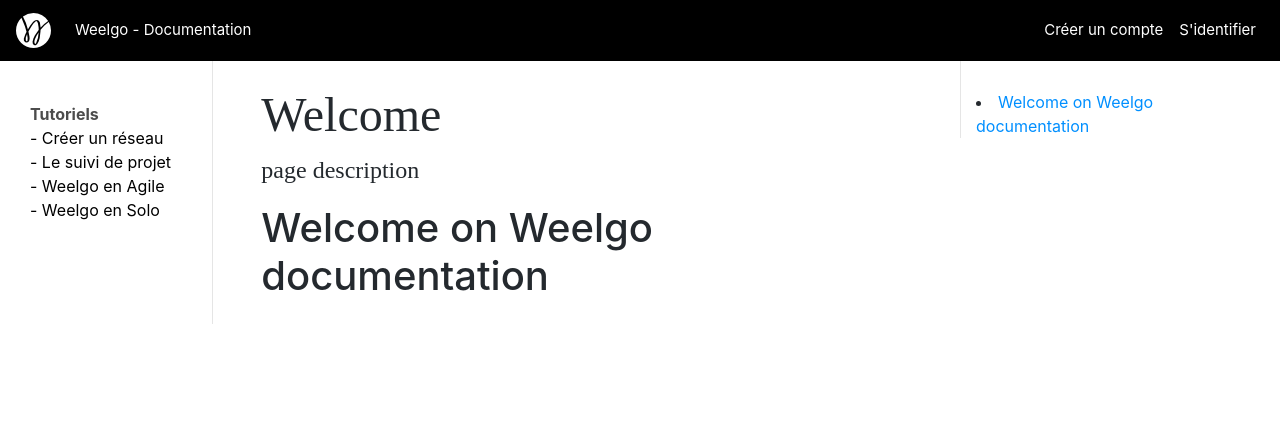
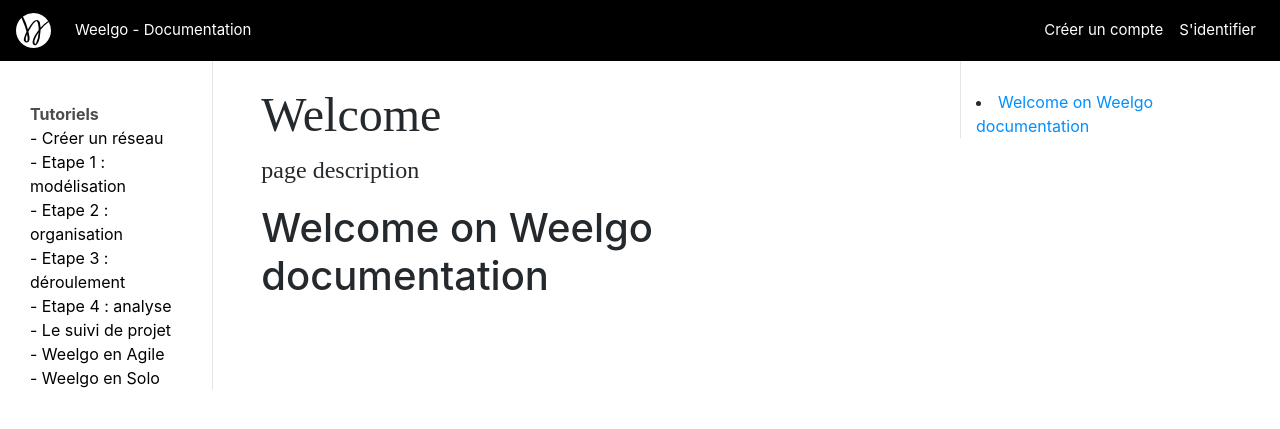
Before and after one commit to Weelgo/weelgo.github.io, a Jekyll site: the page built from index.md, in a window 1280 px wide. Shown: the top 429 px of the page. Built offline with Jekyll 4.4.1, drawn with Linux system fonts in a browser that asks for light colours.

Commit message:
amélioration doc

```diff
--- a/_data/sitemap_fr.json
+++ b/_data/sitemap_fr.json
@@ -1 +1,42 @@
-[{"name": "Tutoriels","path": "tutoriels","sub": [{"name": "- Créer un réseau","path": "creationReseau"},{"name": "- Le suivi de projet","path": "suiviProjet"},{"name": "- Weelgo en Agile","path": "weelgoAgile"},{"name": "- Weelgo en Solo","path": "weelgoSolo"}] }]
+[
+	{
+		"name": "Tutoriels",
+		"path": "tutoriels",
+		"sub": [
+			{
+				"name": "- Créer un réseau",
+				"path": "creationReseau",
+				"sub": [
+					{
+						"name": "- Etape 1 : modélisation",
+						"path": "creationReseau_etp1_modelisation"
+					},
+					{
+						"name": "- Etape 2 : organisation",
+						"path": "creationReseau_etp2_organisation"
+					},
+					{
+						"name": "- Etape 3 : déroulement",
+						"path": "creationReseau_etp3_deroulementHypothese"
+					},
+					{
+						"name": "- Etape 4 : analyse",
+						"path": "creationReseau_etp4_analyse"
+					}
+				]
+			},
+			{
+				"name": "- Le suivi de projet",
+				"path": "suiviProjet"
+			},
+			{
+				"name": "- Weelgo en Agile",
+				"path": "weelgoAgile"
+			},
+			{
+				"name": "- Weelgo en Solo",
+				"path": "weelgoSolo"
+			}
+		]
+	}
+]
--- a/_layouts/docs_fr.html
+++ b/_layouts/docs_fr.html
@@ -67,6 +67,11 @@
 			  		<div style="padding-left: 0px;">
 			  			<a class="sideBarLv2" href="{{ site.baseurl }}/fr/{{ lev1.path }}/{{ lev2.path }}">{{ lev2.name }}</a>
 			  		</div>
+				  		{% for lev3 in lev2.sub %}
+				  		<div style="padding-left: 0px;">
+				  			<a class="sideBarLv2" href="{{ site.baseurl }}/fr/{{ lev1.path }}/{{ lev3.path }}">{{ lev3.name }}</a>
+				  		</div>
+				  		{% endfor %}
 			  		{% endfor %}
 			  	</div>
 
```
